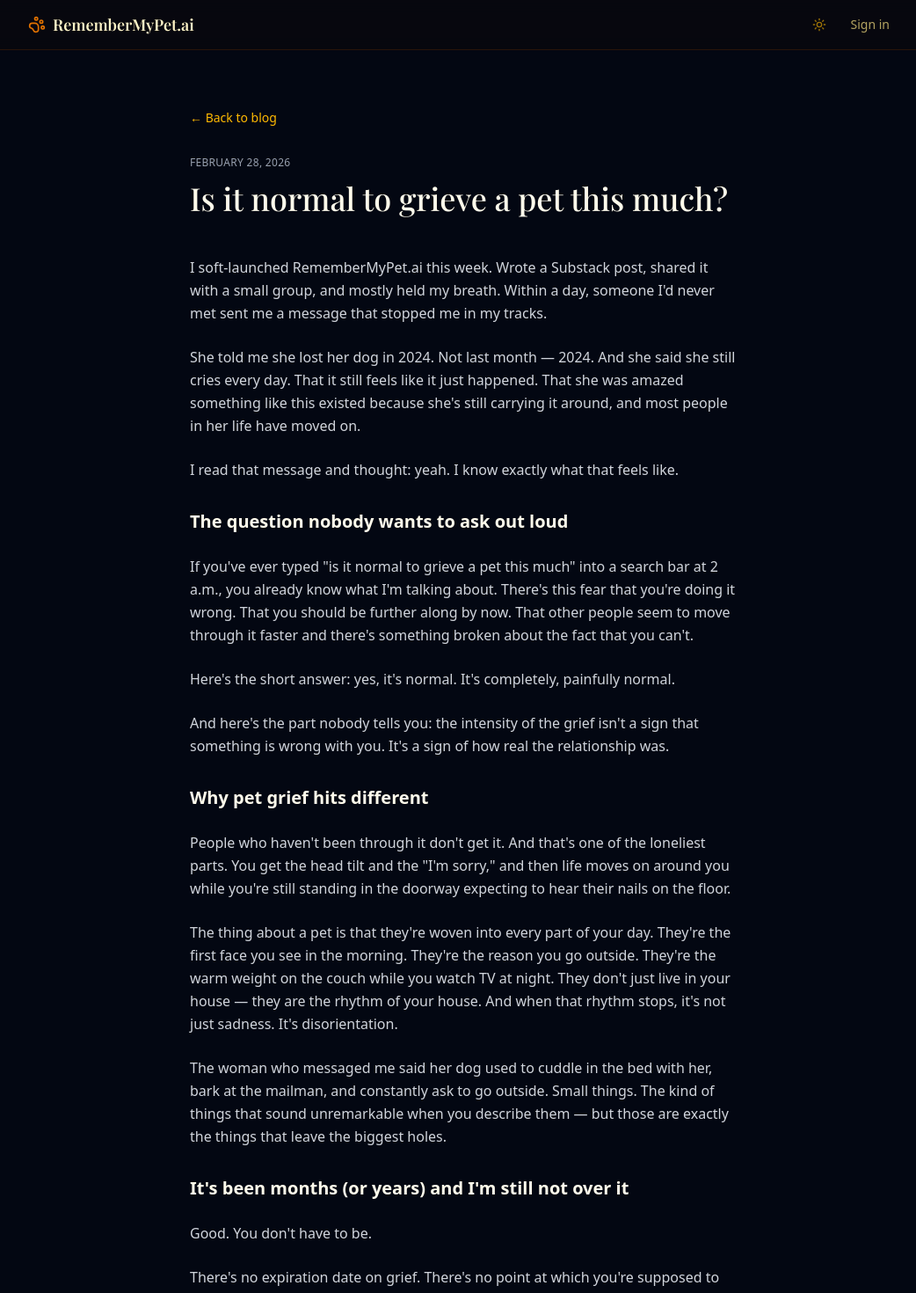
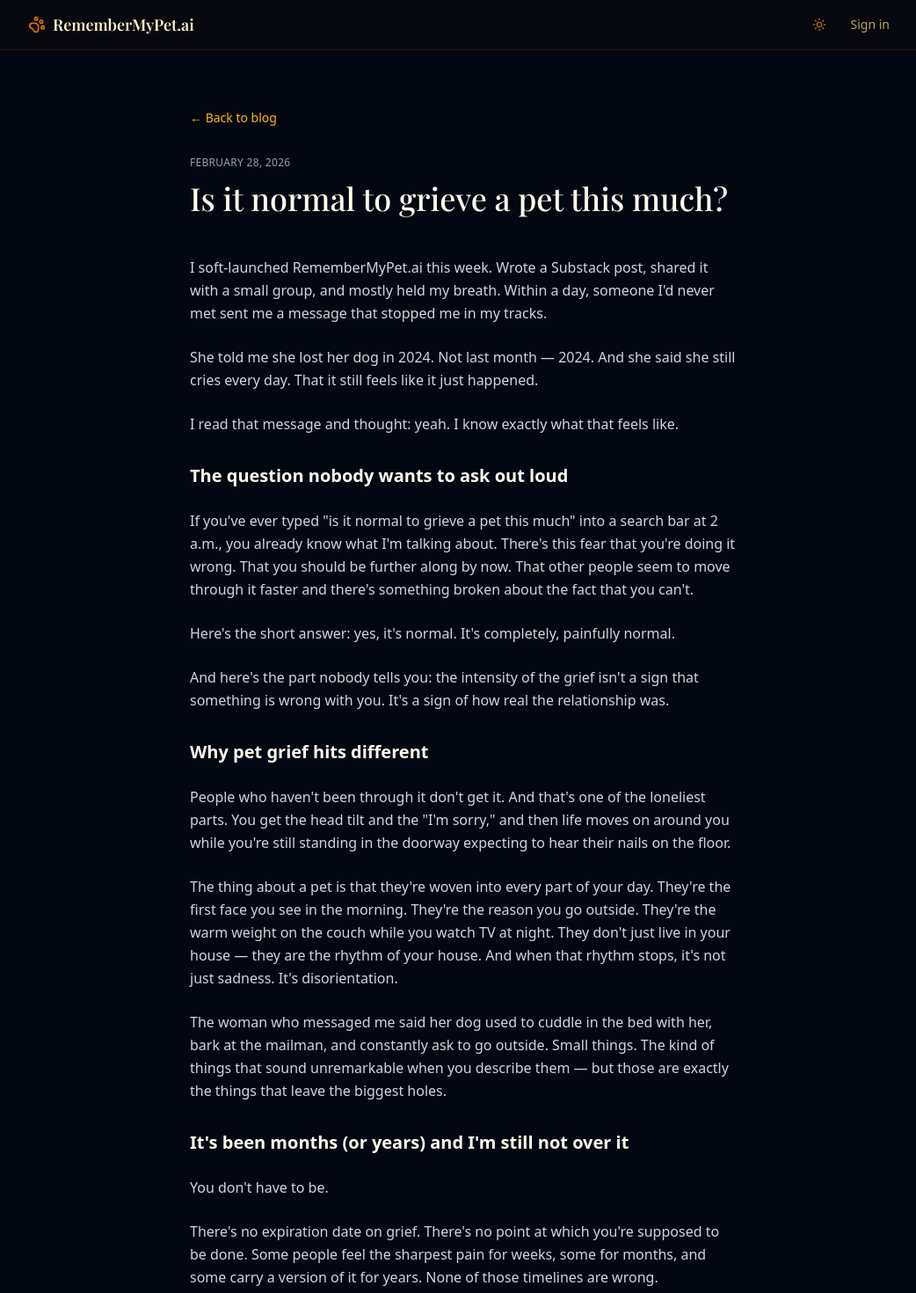
Before and after one commit to meagan-glenn/remember-my-pet, a Next.js app: page /blog/is-it-normal-to-grieve-a-pet-this-much in a window 1280 px wide. Shown: the top 1470 px of the page at 88% size, without its empty margins (112-1154 px from the left). Built offline with nearby package versions, Linux system fonts and the light colour scheme; no server answers; a web font is replaced by a local one.

Commit message:
Trim blog post copy per feedback
Co-Authored-By: Claude Opus 4.6 <noreply@anthropic.com>

```diff
--- a/src/app/blog/is-it-normal-to-grieve-a-pet-this-much/page.tsx
+++ b/src/app/blog/is-it-normal-to-grieve-a-pet-this-much/page.tsx
@@ -30,8 +30,6 @@ export default function IsItNormalToGrieveAPetThisMuchPage() {
           <p>
             She told me she lost her dog in 2024. Not last month &mdash; 2024. And she
             said she still cries every day. That it still feels like it just happened.
-            That she was amazed something like this existed because she&apos;s still
-            carrying it around, and most people in her life have moved on.
           </p>
 
           <p>
@@ -79,7 +77,7 @@ export default function IsItNormalToGrieveAPetThisMuchPage() {
 
           <h2 className="text-xl font-semibold text-gray-900 dark:text-amber-50 pt-2">It&apos;s been months (or years) and I&apos;m still not over it</h2>
           <p>
-            Good. You don&apos;t have to be.
+            You don&apos;t have to be.
           </p>
           <p>
             There&apos;s no expiration date on grief. There&apos;s no point at which you&apos;re
```
